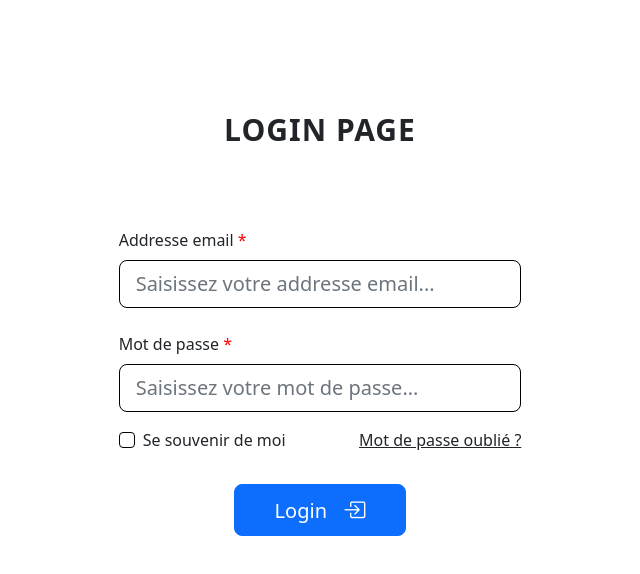
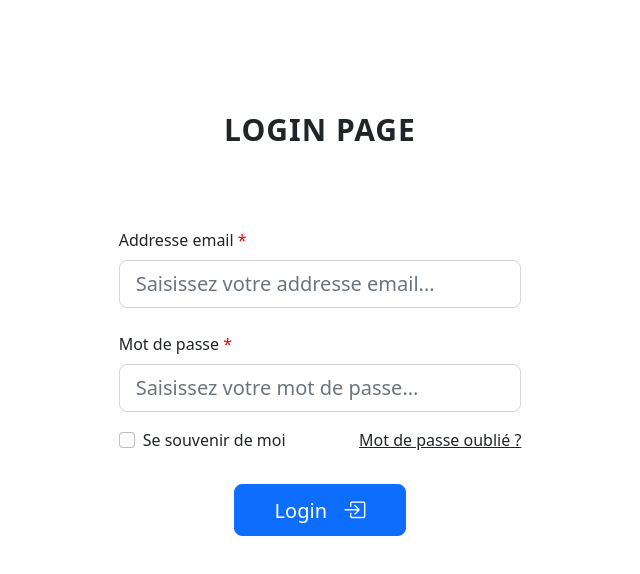
Before and after one commit to Pallies/ang13TP, an Angular app: page / in a window 1280 px wide. Shown: the top 574 px of the page, without its empty margins (320-960 px from the left). Built offline with nearby package versions, Linux system fonts and the light colour scheme; data requests are answered from the project's data file.

Commit message:
ajout messages erreur login form

```diff
--- a/src/app/login/login.component.css
+++ b/src/app/login/login.component.css
@@ -17,14 +17,6 @@ i.bi-box-arrow-in-right {
   margin-left: 1rem;
 }
 
-input:invalid {
-  border: 1px solid red;
-}
-
-input:valid {
-  border: 1px solid black;
-}
-
 span {
   color: red;
 }
```
